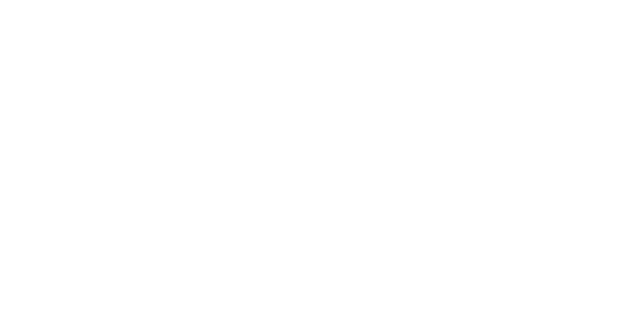
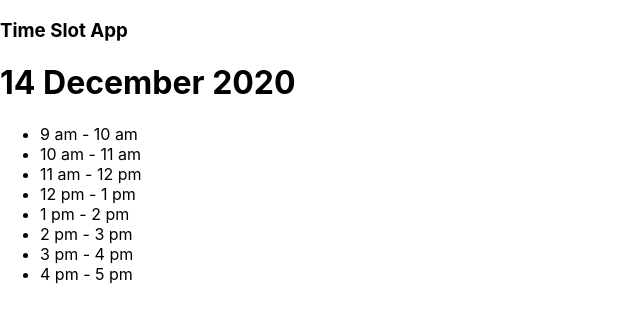
Before and after one commit to sruthi-98/Time-Slot-App, a React (Create React App) app: page / in a window 1280 px wide. Shown: the top 322 px of the page, without its empty margins (0-640 px from the left). Built offline with nearby package versions, Linux system fonts and the light colour scheme.

Commit message:
Include header and time slot component

```diff
--- a/src/App.js
+++ b/src/App.js
@@ -1,8 +1,12 @@
 import React from 'react';
+import Header from './components/Header';
+import TImeSlotList from './components/TImeSlotList';
 
 function App() {
   return (
     <div className="App">
+      <Header />
+      <TImeSlotList />
     </div>
   );
 }
```
